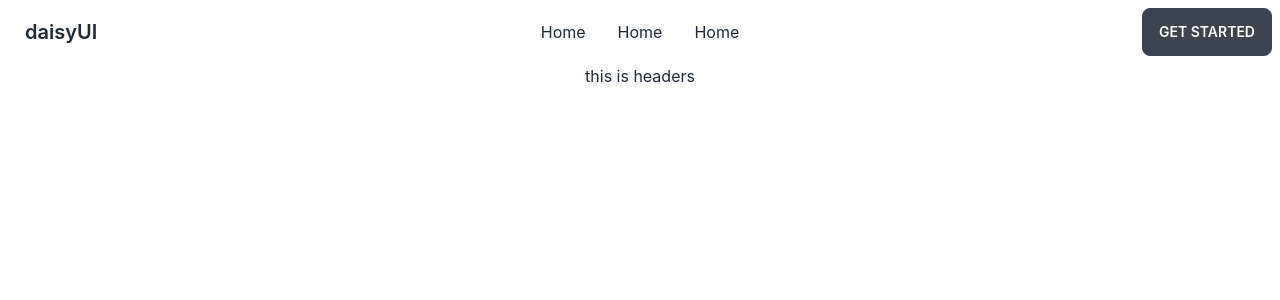
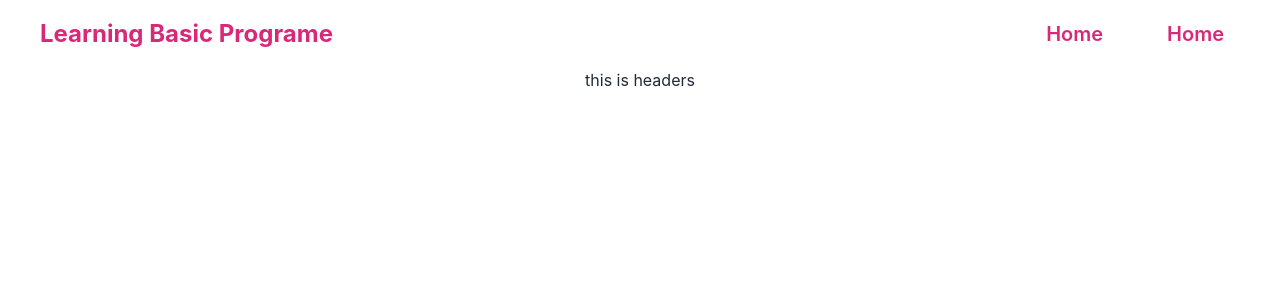
Before and after one commit to redoyhossin/Learning-Basic-Programe, a React (Create React App) app: page / in a window 1280 px wide. Shown: the top 300 px of the page. Built offline with nearby package versions, Linux system fonts and the light colour scheme.

Commit message:
style navbar

```diff
--- a/package.json
+++ b/package.json
@@ -3,6 +3,9 @@
   "version": "0.1.0",
   "private": true,
   "dependencies": {
+    "@fortawesome/fontawesome-svg-core": "^6.2.0",
+    "@fortawesome/free-solid-svg-icons": "^6.2.0",
+    "@fortawesome/react-fontawesome": "^0.2.0",
     "@testing-library/jest-dom": "^5.16.5",
     "@testing-library/react": "^13.4.0",
     "@testing-library/user-event": "^13.5.0",
--- a/src/Errorhandler.js
+++ b/src/Errorhandler.js
@@ -1,9 +1,12 @@
 import React from 'react';
+import { FontAwesomeIcon } from '@fortawesome/react-fontawesome'
+  import {faFaceTired } from '@fortawesome/free-solid-svg-icons'
 
 const Errorhandler = () => {
     return (
         <div>
             <h1>omg error</h1>
+            <FontAwesomeIcon className='text-8xl' icon={faFaceTired} />
         </div>
     );
 };
--- a/src/component/Header/Navber/Navber.js
+++ b/src/component/Header/Navber/Navber.js
@@ -3,51 +3,50 @@ import { Link } from 'react-router-dom';
 import './Navber.css'
 const Navber = () => {
     return (
-        <div>
+        <div className='mx-8'>
             <div className="navbar bg-base-100">
                 <div className="navbar-start">
                     <div className="dropdown">
-                        <label tabIndex={0} className="btn btn-ghost lg:hidden">
+                        <label tabIndex={0} className="btn btn-ghost lg:hidden mr-2 mt-2">
                             <svg xmlns="http://www.w3.org/2000/svg" className="h-5 w-5" fill="none" viewBox="0 0 24 24" stroke="currentColor"><path strokeLinecap="round" strokeLinejoin="round" strokeWidth="2" d="M4 6h16M4 12h8m-8 6h16" /></svg>
                         </label>
-                        <ul tabIndex={0} className="menu menu-compact dropdown-content mt-3 p-2 shadow bg-base-100 rounded-box w-52">
-                            <li><a>Item 1</a></li>
-                            <li tabIndex={0}>
-                                <a className="justify-between">
-                                    Parent
-                                    <svg className="fill-current" xmlns="http://www.w3.org/2000/svg" width="24" height="24" viewBox="0 0 24 24"><path d="M8.59,16.58L13.17,12L8.59,7.41L10,6L16,12L10,18L8.59,16.58Z" /></svg>
-                                </a>
-                                <ul className="p-2">
-                                    <li><a>Submenu 1</a></li>
-                                    <li><a>Submenu 2</a></li>
-                                </ul>
+                        <ul tabIndex={0} className="menu menu-compact dropdown-content mt-3 p-4 shadow bg-base-100 rounded-box w-52">
+                            <li className='text-xl text-pink-600 font-semibold'>
+                                <Link to="">Home</Link>
                             </li>
-                            <li><a>Item 3</a></li>
+                            <li className='text-xl text-pink-600 font-semibold' tabIndex={0}>
+
+                                <Link to="">Home</Link>
+                            </li>
+                            <li className='text-xl text-pink-600 font-semibold'>
+                                <Link to="">Home</Link>
+                            </li>
                         </ul>
                     </div>
-                    <a className="btn btn-ghost normal-case text-xl">daisyUI</a>
+                    <div className="text-2xl text-pink-600 font-bold sm:text-center whitespace-nowrap ">
+                        <h1>Learning Basic Programe</h1>
+                    </div>
                 </div>
-                <div className="navbar-center hidden lg:flex">
+
+                <div className="navbar-end hidden lg:flex">
                     <ul className="menu menu-horizontal p-0">
-                        <li>
+                        <li className='text-xl text-pink-600 font-semibold'>
                             <Link to="">Home</Link>
                         </li>
 
-                        <li tabIndex={0}>
-                            <Link to="">Home</Link>
+                        <li className='text-xl text-pink-600 font-semibold' tabIndex={0}>
+                            <Link to=""></Link>
 
                         </li>
 
-                        <li>
+                        <li className='text-xl text-pink-600 font-semibold'>
 
                             <Link to="">Home</Link>
 
                         </li>
                     </ul>
                 </div>
-                <div className="navbar-end">
-                    <a className="btn">Get started</a>
-                </div>
+
             </div>
         </div>
     );
```
Also changed, not shown: src/Router/Router.js (line endings or trailing spaces), 1 other file (tests, documents, lock files or other folders).
